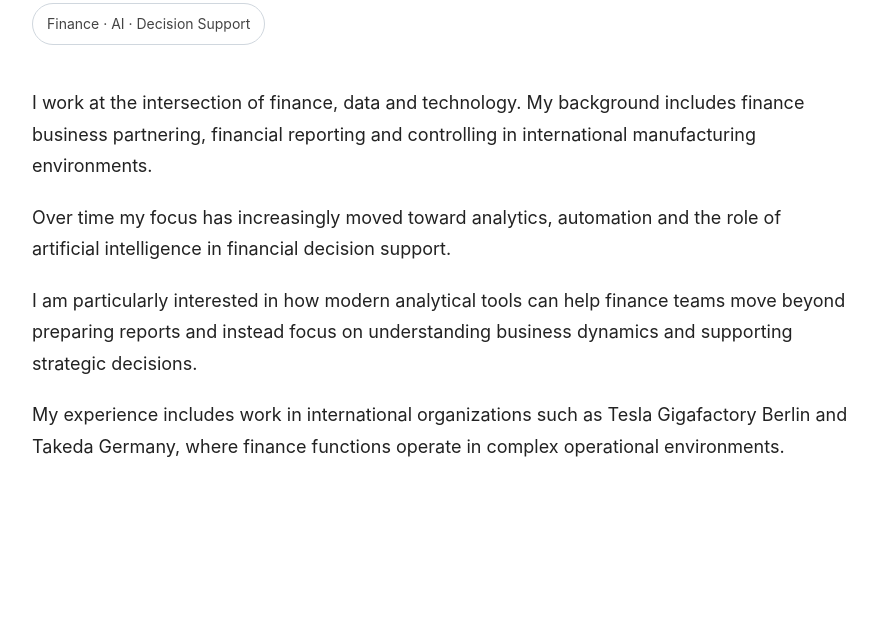
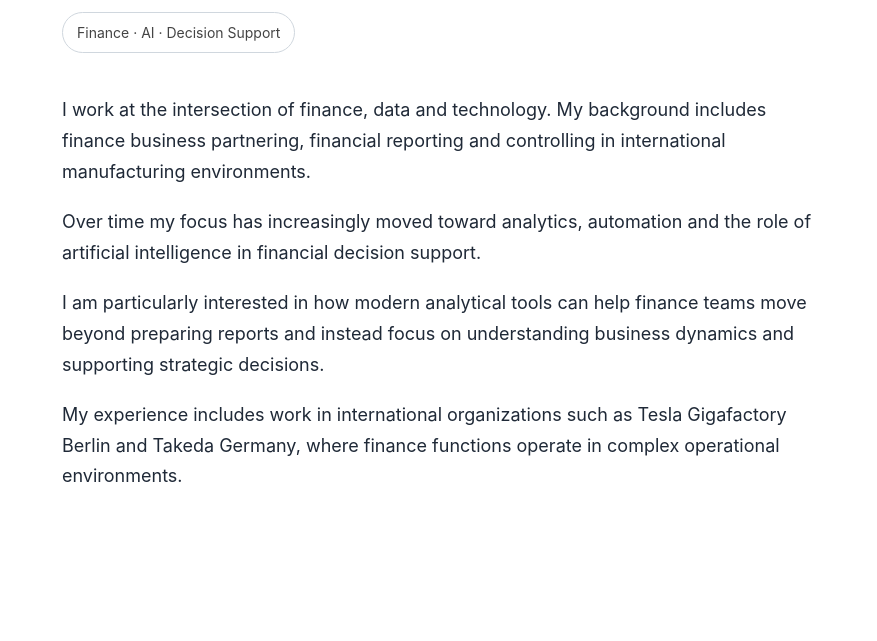
Before and after one commit to serabramov/serghei-site, a plain HTML site: page about.html in a window 1280 px wide. Shown: the part 159-800 px from the top of the page, without its empty margins (198-1075 px from the left). Drawn offline with Linux system fonts and the light colour scheme.

Commit message:
Update about.html

```diff
--- a/about.html
+++ b/about.html
@@ -9,15 +9,15 @@
 <meta name="description" content="About Serghei Abramov — finance professional focused on analytics, controlling and AI-enabled decision support.">
 
 <style>
-body{
-  font-family: -apple-system, BlinkMacSystemFont, "Segoe UI", Roboto, Arial, sans-serif;
-  max-width: 820px;
-  margin: 30px auto;
-  padding: 0 30px;
-  line-height: 1.75;
+body {
+  font-family: -apple-system, BlinkMacSystemFont, "Segoe UI", sans-serif;
+  max-width: 760px;
+  margin: 40px auto;
+  padding: 0 24px;
+  line-height: 1.7;
   font-size: 18px;
-  color: #222;
-  background: #fff;
+  color: #1f2937;
+  background: #ffffff;
 }
 
 nav{
```
